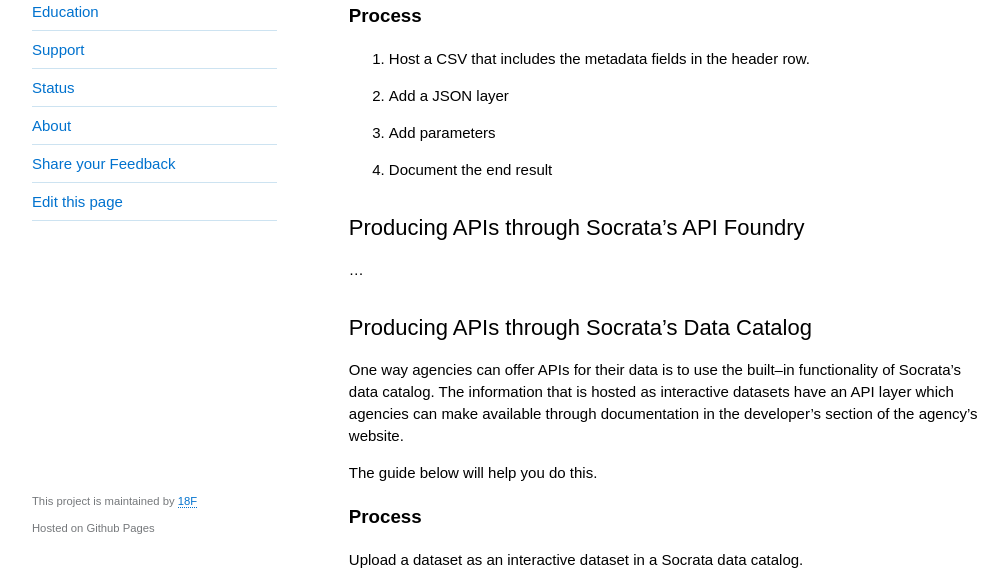
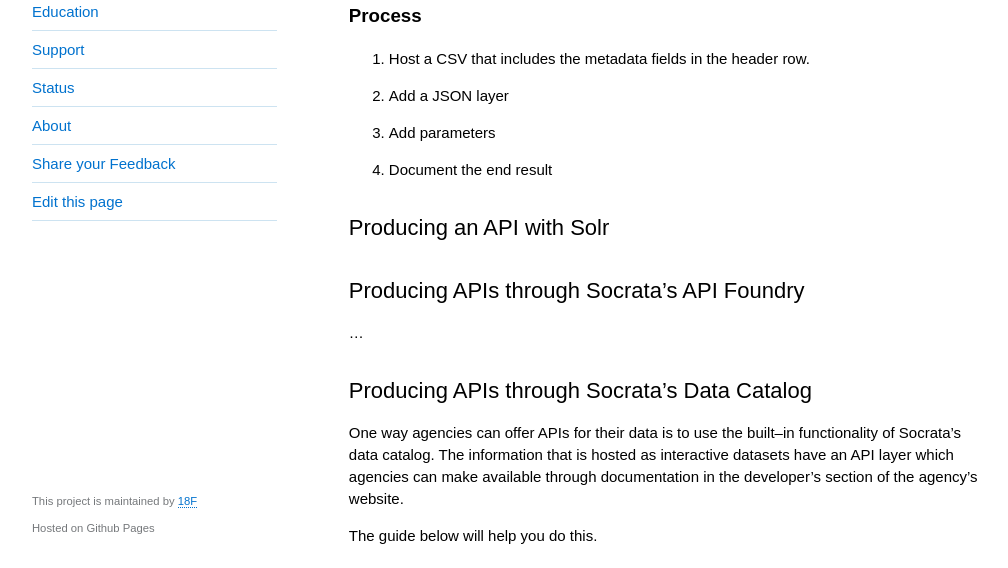
Before and after one commit to 18F/API-All-the-X, a Jekyll site: the page built from pages/how_to_make_APIs-advanced.md, in a window 1280 px wide and 900 px high, cut to the strip 332-900 px from the top of the window. Shown: the whole strip, without its empty margins (128-1136 px from the left). Built offline with Jekyll 4.4.1, drawn with Linux system fonts in a browser that asks for light colours.

Commit message:
Update how_to_make_APIs-advanced.md

```diff
--- a/pages/how_to_make_APIs-advanced.md
+++ b/pages/how_to_make_APIs-advanced.md
@@ -21,6 +21,8 @@
 3. Add parameters
 4. Document the end result
 
+
+## Producing an API with Solr
 
 
 ## Producing APIs through Socrata's API Foundry
```
